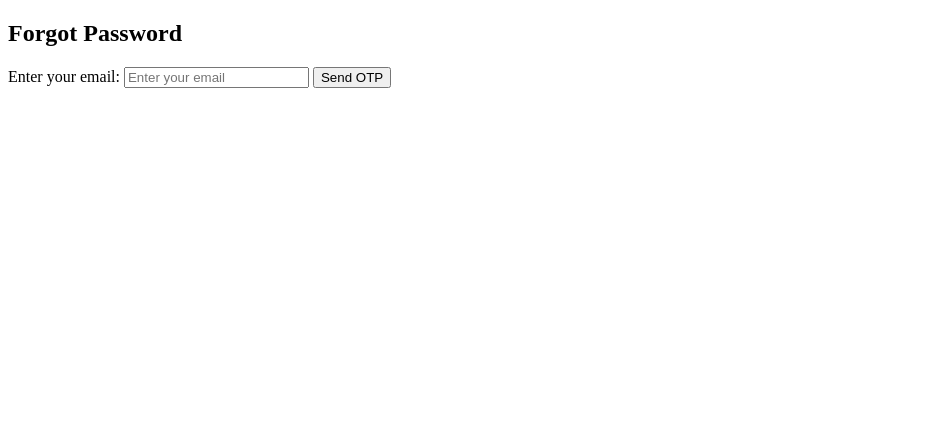
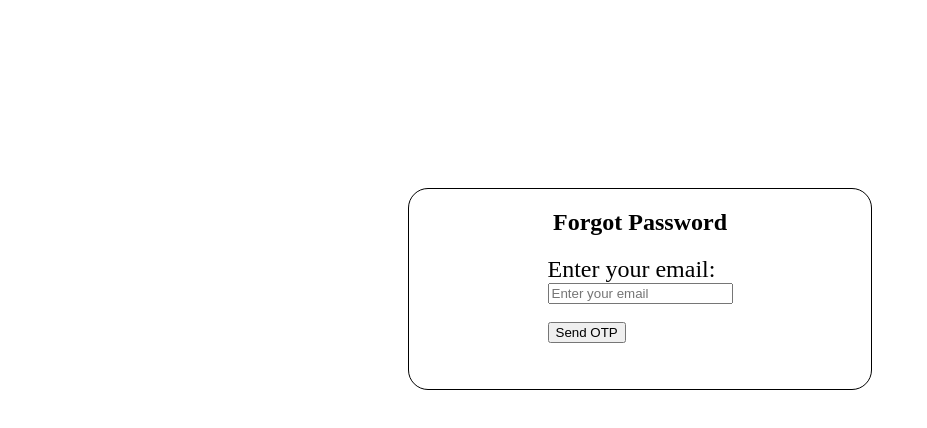
Before and after one commit to rohitkumarpadda/Project, a website: page pages/forgot-password.html in a window 1280 px wide. Shown: the whole page, without its empty margins (0-927 px from the left). Drawn offline with Linux system fonts and the light colour scheme.

Commit message:
Refactor forgot password page to include a heading, label, and line breaks for better readability

```diff
--- a/pages/forgot-password.html
+++ b/pages/forgot-password.html
@@ -4,13 +4,14 @@
     <meta charset="UTF-8" />
     <meta name="viewport" content="width=device-width, initial-scale=1.0" />
     <title>Forgot Password</title>
-    <link rel="stylesheet" href="styles.css" />
+    <link rel="stylesheet" href="/css/forgot-password.css" />
   </head>
   <body>
     <div class="container">
-      <h2>Forgot Password</h2>
       <form action="/forgotpassword" method="POST">
-        <label for="Email">Enter your email:</label>
+        <h2 id="forgotpassword">Forgot Password</h2>
+        <label for="Email" id="EmailLABEL">Enter your email:</label>
+        <br>
         <input
           type="email"
           name="Email"
@@ -18,6 +19,8 @@
           placeholder="Enter your email"
           required
         />
+        <br />
+        <br />
         <button type="submit">Send OTP</button>
       </form>
     </div>
```
